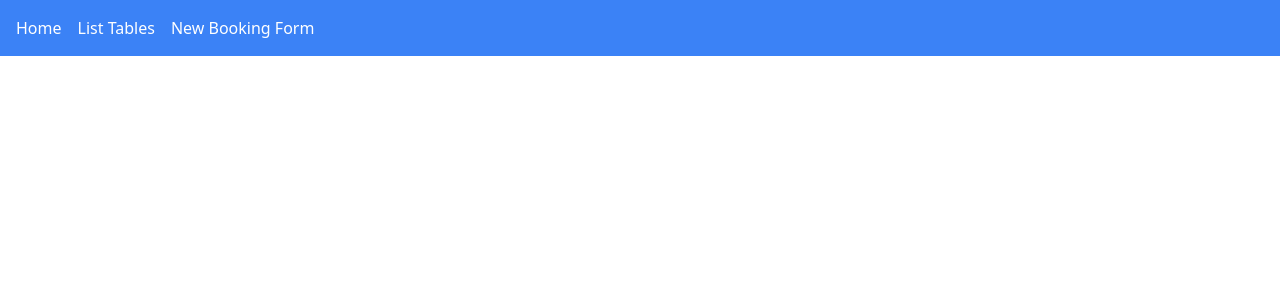
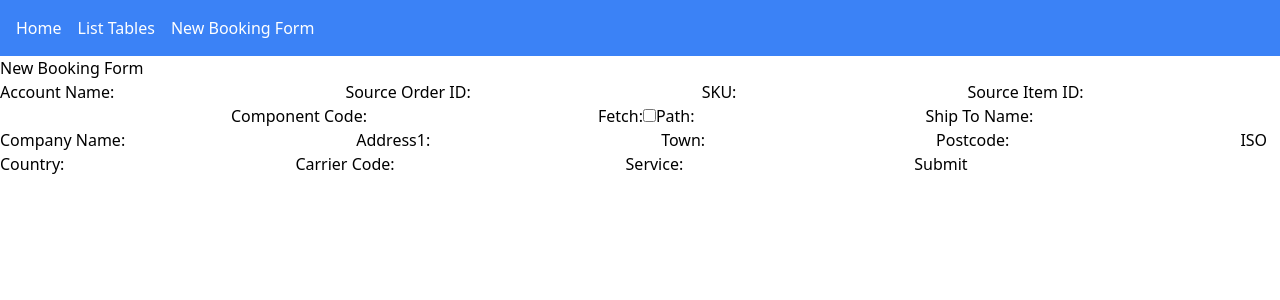
Before and after one commit to SaravananKiruba/react-poc, a React (Create React App) app: page /NewBookingForm in a window 1280 px wide. Shown: the top 300 px of the page. Built offline with nearby package versions, Linux system fonts and the light colour scheme; the HTML template or start-up script is replaced by a standard one.

Commit message:
route fixed

```diff
--- a/src/App.js
+++ b/src/App.js
@@ -14,8 +14,8 @@ function App() {
         <Navbar />
         <Routes>
           <Route path="/" element={<Home />} /> {/* Use 'element' instead of 'component' */}
-          <Route path="/about" element={<ListTable />} /> {/* Use 'element' instead of 'component' */}
-          <Route path="/contact" element={<NewBookingForm />} /> {/* Use 'element' instead of 'component' */}
+          <Route path="/ListTable" element={<ListTable />} /> {/* Use 'element' instead of 'component' */}
+          <Route path="/NewBookingForm" element={<NewBookingForm />} /> {/* Use 'element' instead of 'component' */}
         </Routes>
       </div>
     </Router>
--- a/src/Navbar.js
+++ b/src/Navbar.js
@@ -5,8 +5,8 @@ function Navbar() {
         <nav className="bg-blue-500 p-4">
             <div className="flex flex-col md:flex-row md:justify-start">
                 <a href="/" className="text-white mb-2 md:mb-0 md:mr-4">Home</a>
-                <a href="/about" className="text-white mb-2 md:mb-0 md:mr-4">List Tables</a>
-                <a href="/contact" className="text-white">New Booking Form</a>
+                <a href="/ListTable" className="text-white mb-2 md:mb-0 md:mr-4">List Tables</a>
+                <a href="/NewBookingForm" className="text-white">New Booking Form</a>
             </div>
         </nav>
     );
--- a/src/pages/Home.js
+++ b/src/pages/Home.js
@@ -1,12 +1,67 @@
 import React from 'react';
 
 function Home() {
-    return (
+  const dashboardData = {
+    "destination": {
+      "name": "accountName"
+    },
+    "orderData": {
+      "sourceOrderId": "1234512345",
+      "items": [
+        {
+          "sku": "Business Cards",
+          "sourceItemId": "1234512346",
+          "components": [
+            {
+              "code": "Content",
+              "fetch": true,
+              "path": "http://www.w2psite.com/businessCard.pdf"
+            }
+          ]
+        }
+      ],
+      "shipments": [
+        {
+          "shipTo": {
+            "name": "John Doe",
+            "companyName": "Acme",
+            "address1": "1234 Main St.",
+            "town": "Capitol",
+            "postcode": "12345",
+            "isoCountry": "US"
+          },
+          "carrier":{
+            "code": "fedex",
+            "service": "ground"
+          }
+        }
+      ]
+    }
+  }
+
+  return (
+    <div className="p-4">
+      {dashboardData ? (
         <div>
-            <h1>Welcome to the Home Page</h1>
-            {/* Add your home page content here */}
+          <h2 className="text-2xl font-bold mb-4">Dashboard</h2>
+          <div className="bg-white p-4 rounded-lg shadow">
+            <p>Account Name: {dashboardData.destination.name}</p>
+            <p>Source Order ID: {dashboardData.orderData.sourceOrderId}</p>
+          </div>
+          <h3 className="text-xl font-bold mt-4">Shipment Information</h3>
+          <div className="bg-white p-4 rounded-lg shadow">
+            <p>Ship To: {dashboardData.orderData.shipments[0].shipTo.name}</p>
+            <p>Company Name: {dashboardData.orderData.shipments[0].shipTo.companyName}</p>
+            <p>Address: {dashboardData.orderData.shipments[0].shipTo.address1}, {dashboardData.orderData.shipments[0].shipTo.town}, {dashboardData.orderData.shipments[0].shipTo.postcode}, {dashboardData.orderData.shipments[0].shipTo.isoCountry}</p>
+            <p>Carrier: {dashboardData.orderData.shipments[0].carrier.code}</p>
+            <p>Service: {dashboardData.orderData.shipments[0].carrier.service}</p>
+          </div>
         </div>
-    );
+      ) : (
+        <p className="text-center mt-4">Loading data...</p>
+      )}
+    </div>
+  );
 }
 
 export default Home;
--- a/src/pages/ListTable.js
+++ b/src/pages/ListTable.js
@@ -1,12 +1,107 @@
 import React from 'react';
 
 function ListTable() {
-    return (
-        <div>
-            <h1>List of Tables</h1>
-            {/* Add your list tables page content here */}
-        </div>
-    );
+  const dashboardData = {
+    "destination": {
+      "name": "accountName"
+    },
+    "orderData": {
+      "sourceOrderId": "1234512345",
+      "items": [
+        {
+          "sku": "Business Cards",
+          "sourceItemId": "1234512346",
+          "components": [
+            {
+              "code": "Content",
+              "fetch": true,
+              "path": "http://www.w2psite.com/businessCard.pdf"
+            }
+          ]
+        }
+      ],
+      "shipments": [
+        {
+          "shipTo": {
+            "name": "John Doe",
+            "companyName": "Acme",
+            "address1": "1234 Main St.",
+            "town": "Capitol",
+            "postcode": "12345",
+            "isoCountry": "US"
+          },
+          "carrier":{
+            "code": "fedex",
+            "service": "ground"
+          }
+        }
+      ]
+    }
+  };
+
+  return (
+    <div>
+      <h1>List of Tables</h1>
+      <table className="table">
+        <thead>
+          <tr>
+            <th>Field</th>
+            <th>Value</th>
+          </tr>
+        </thead>
+        <tbody>
+          <tr>
+            <td>Account Name</td>
+            <td>{dashboardData.destination.name}</td>
+          </tr>
+          <tr>
+            <td>Source Order ID</td>
+            <td>{dashboardData.orderData.sourceOrderId}</td>
+          </tr>
+          <tr>
+            <td>SKU</td>
+            <td>{dashboardData.orderData.items[0].sku}</td>
+          </tr>
+          <tr>
+            <td>Source Item ID</td>
+            <td>{dashboardData.orderData.items[0].sourceItemId}</td>
+          </tr>
+          <tr>
+            <td>Component Code</td>
+            <td>{dashboardData.orderData.items[0].components[0].code}</td>
+          </tr>
+          <tr>
+            <td>Fetch</td>
+            <td>{dashboardData.orderData.items[0].components[0].fetch ? "Yes" : "No"}</td>
+          </tr>
+          <tr>
+            <td>Path</td>
+            <td>{dashboardData.orderData.items[0].components[0].path}</td>
+          </tr>
+          <tr>
+            <td>Ship To Name</td>
+            <td>{dashboardData.orderData.shipments[0].shipTo.name}</td>
+          </tr>
+          <tr>
+            <td>Company Name</td>
+            <td>{dashboardData.orderData.shipments[0].shipTo.companyName}</td>
+          </tr>
+          <tr>
+            <td>Address</td>
+            <td>{`${dashboardData.orderData.shipments[0].shipTo.address1}, ${dashboardData.orderData.shipments[0].shipTo.town}, ${dashboardData.orderData.shipments[0].shipTo.postcode}, ${dashboardData.orderData.shipments[0].shipTo.isoCountry}`}</td>
+          </tr>
+          <tr>
+            <td>Carrier Code</td>
+            <td>{dashboardData.orderData.shipments[0].carrier.code}</td>
+          </tr>
+          <tr>
+            <td>Service</td>
+            <td>{dashboardData.orderData.shipments[0].carrier.service}</td>
+          </tr>
+        </tbody>
+      </table>
+    </div>
+  );
 }
 
 export default ListTable;
--- a/src/pages/NewBookingForm.js
+++ b/src/pages/NewBookingForm.js
@@ -1,12 +1,197 @@
-import React from 'react';
+import React, { useState } from 'react';
 
 function NewBookingForm() {
-    return (
-        <div>
-            <h1>New Booking Form</h1>
-            {/* Add your new booking form page content here */}
-        </div>
-    );
+  const [formData, setFormData] = useState({
+    accountName: "",
+    sourceOrderId: "",
+    sku: "",
+    sourceItemId: "",
+    componentCode: "",
+    fetch: false,
+    path: "",
+    shipToName: "",
+    companyName: "",
+    address1: "",
+    town: "",
+    postcode: "",
+    isoCountry: "",
+    carrierCode: "",
+    service: "",
+  });
+
+  const handleInputChange = (e) => {
+    const { name, value, type, checked } = e.target;
+    const newValue = type === "checkbox" ? checked : value;
+    setFormData({
+      ...formData,
+      [name]: newValue,
+    });
+  };
+
+  const handleSubmit = (e) => {
+    e.preventDefault();
+    // You can process the form data or send it to the server here
+    console.log(formData);
+  };
+
+  return (
+    <div>
+      <h1>New Booking Form</h1>
+      <form onSubmit={handleSubmit}>
+        <label>
+          Account Name:
+          <input
+            type="text"
+            name="accountName"
+            value={formData.accountName}
+            onChange={handleInputChange}
+          />
+        </label>
+
+        <label>
+          Source Order ID:
+          <input
+            type="text"
+            name="sourceOrderId"
+            value={formData.sourceOrderId}
+            onChange={handleInputChange}
+          />
+        </label>
+
+        <label>
+          SKU:
+          <input
+            type="text"
+            name="sku"
+            value={formData.sku}
+            onChange={handleInputChange}
+          />
+        </label>
+
+        <label>
+          Source Item ID:
+          <input
+            type="text"
+            name="sourceItemId"
+            value={formData.sourceItemId}
+            onChange={handleInputChange}
+          />
+        </label>
+
+        <label>
+          Component Code:
+          <input
+            type="text"
+            name="componentCode"
+            value={formData.componentCode}
+            onChange={handleInputChange}
+          />
+        </label>
+
+        <label>
+          Fetch:
+          <input
+            type="checkbox"
+            name="fetch"
+            checked={formData.fetch}
+            onChange={handleInputChange}
+          />
+        </label>
+
+        <label>
+          Path:
+          <input
+            type="text"
+            name="path"
+            value={formData.path}
+            onChange={handleInputChange}
+          />
+        </label>
+
+        <label>
+          Ship To Name:
+          <input
+            type="text"
+            name="shipToName"
+            value={formData.shipToName}
+            onChange={handleInputChange}
+          />
+        </label>
+
+        <label>
+          Company Name:
+          <input
+            type="text"
+            name="companyName"
+            value={formData.companyName}
+            onChange={handleInputChange}
+          />
+        </label>
+
+        <label>
+          Address1:
+          <input
+            type="text"
+            name="address1"
+            value={formData.address1}
+            onChange={handleInputChange}
+          />
+        </label>
+
+        <label>
+          Town:
+          <input
+            type="text"
+            name="town"
+            value={formData.town}
+            onChange={handleInputChange}
+          />
+        </label>
+
+        <label>
+          Postcode:
+          <input
+            type="text"
+            name="postcode"
+            value={formData.postcode}
+            onChange={handleInputChange}
+          />
+        </label>
+
+        <label>
+          ISO Country:
+          <input
+            type="text"
+            name="isoCountry"
+            value={formData.isoCountry}
+            onChange={handleInputChange}
+          />
+        </label>
+
+        <label>
+          Carrier Code:
+          <input
+            type="text"
+            name="carrierCode"
+            value={formData.carrierCode}
+            onChange={handleInputChange}
+          />
+        </label>
+
+        <label>
+          Service:
+          <input
+            type="text"
+            name="service"
+            value={formData.service}
+            onChange={handleInputChange}
+          />
+        </label>
+
+        <button type="submit">Submit</button>
+      </form>
+    </div>
+  );
 }
 
 export default NewBookingForm;
```
